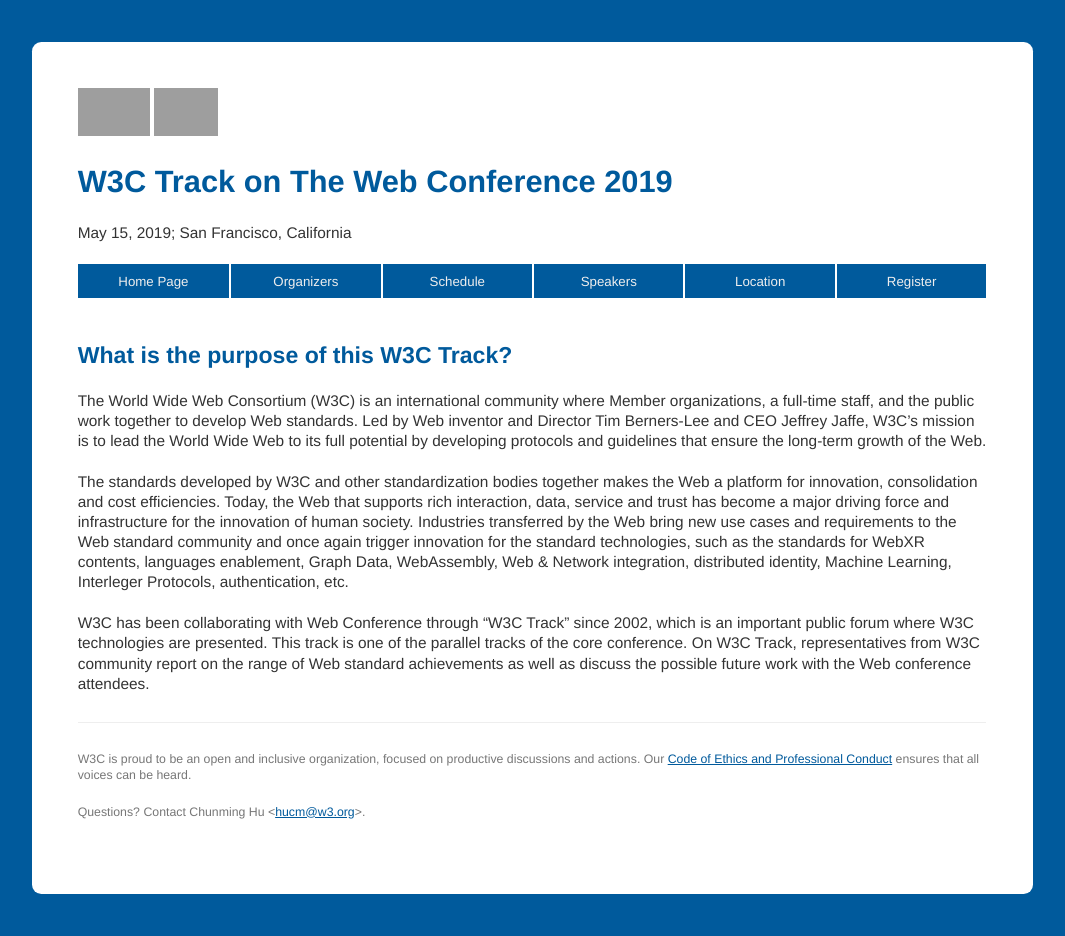
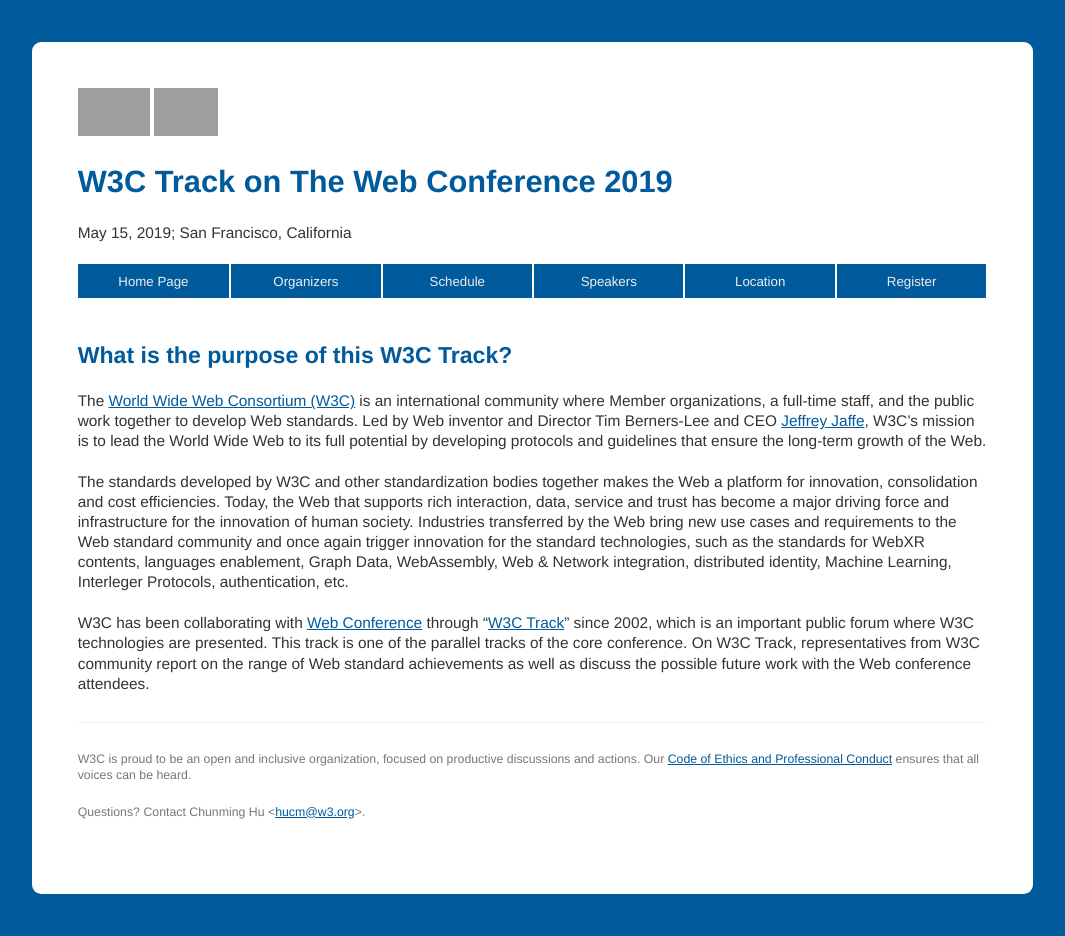
Before and after one commit to w3c/w3c-track-2019, a Jekyll site: the page built from index.md, in a window 1280 px wide. Shown: the whole page, without its empty margins (108-1173 px from the left). Built offline with Jekyll 4.4.1, drawn with Linux system fonts in a browser that asks for light colours; our own code applies the rules of GitHub Pages for plain Markdown files; part of the change alters nothing that is shown; grey boxes are pictures that could not be loaded.

```diff
--- a/index.md
+++ b/index.md
@@ -4,8 +4,8 @@ layout: home
 
 # What is the purpose of this W3C Track?
 
-The World Wide Web Consortium (W3C) is an international community where Member organizations, a full-time staff, and the public work together to develop Web standards. Led by Web inventor and Director Tim Berners-Lee and CEO Jeffrey Jaffe, W3C's mission is to lead the World Wide Web to its full potential by developing protocols and guidelines that ensure the long-term growth of the Web.
+The <a href="https://www.w3.org">World Wide Web Consortium (W3C)</a> is an international community where Member organizations, a full-time staff, and the public work together to develop Web standards. Led by Web inventor and Director Tim Berners-Lee and CEO <a href="speakers.html#jeff">Jeffrey Jaffe</a>, W3C's mission is to lead the World Wide Web to its full potential by developing protocols and guidelines that ensure the long-term growth of the Web.
 
 The standards developed by W3C and other standardization bodies together makes the Web a platform for innovation, consolidation and cost efficiencies. Today, the Web that supports rich interaction, data, service and trust has become a major driving force and infrastructure for the innovation of human society. Industries transferred by the Web bring new use cases and requirements to the Web standard community and once again trigger innovation for the standard technologies, such as the standards for WebXR contents, languages enablement, Graph Data, WebAssembly, Web & Network integration, distributed identity, Machine Learning, Interleger Protocols, authentication, etc.
 
-W3C has been collaborating with Web Conference through "W3C Track" since 2002, which is an important public forum where W3C technologies are presented. This track is one of the parallel tracks of the core conference. On W3C Track, representatives from W3C community report on the range of Web standard achievements as well as discuss the possible future work with the Web conference attendees.
+W3C has been collaborating with <a href="https://www2019.thewebconf.org">Web Conference</a> through "<a href="index.html">W3C Track</a>" since 2002, which is an important public forum where W3C technologies are presented. This track is one of the parallel tracks of the core conference. On W3C Track, representatives from W3C community report on the range of Web standard achievements as well as discuss the possible future work with the Web conference attendees.
```
